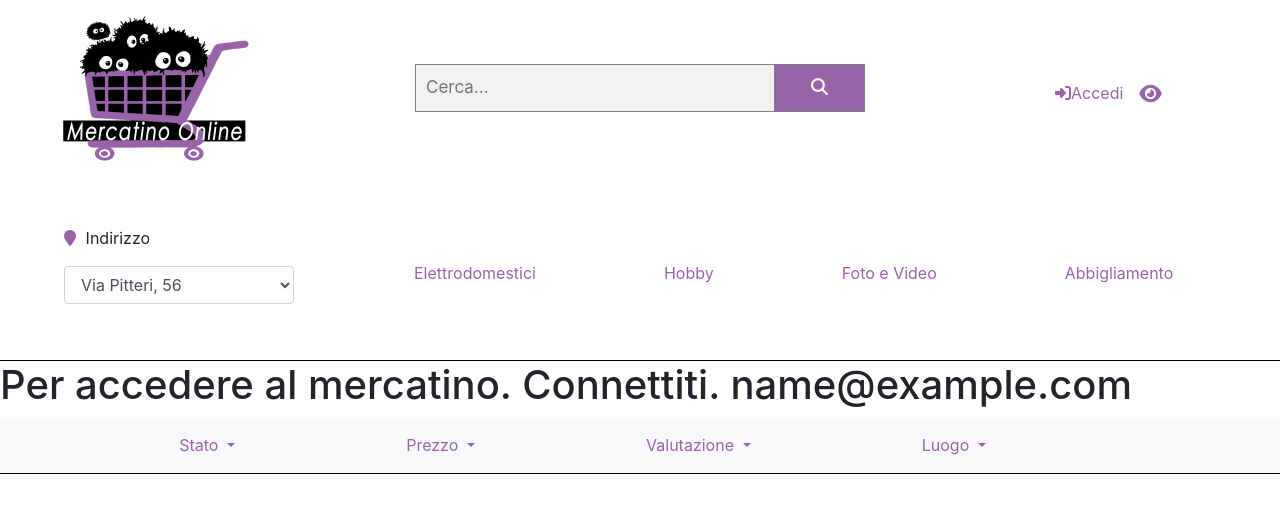
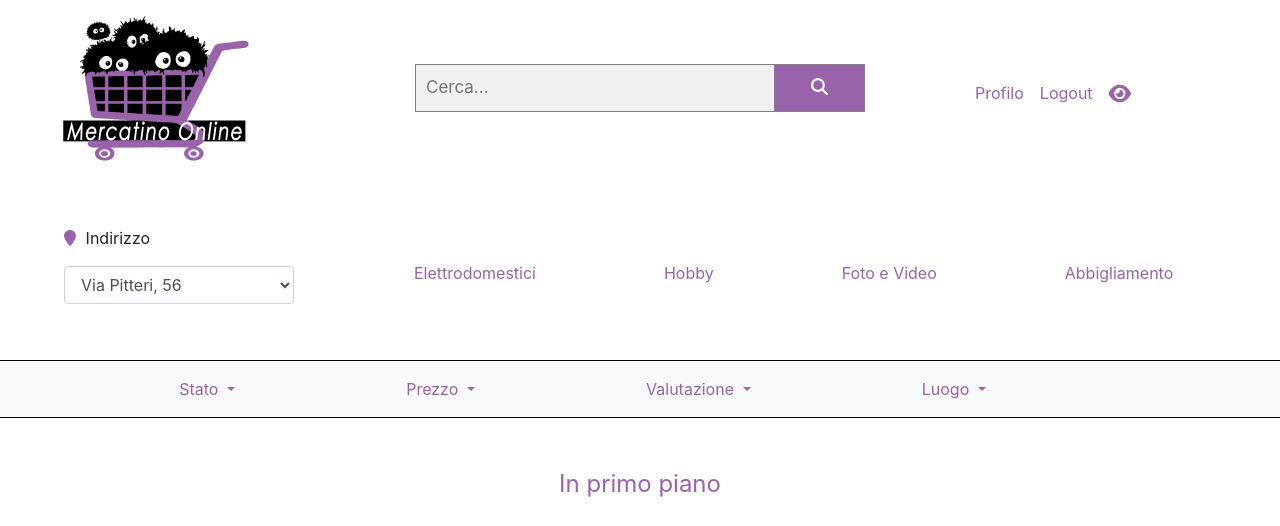
Before and after one commit to Laura-Moya/mercatino_online, a PHP site: page /index.php in a window 1280 px wide. Shown: the top 526 px of the page. Run offline with PHP 8.4, Linux system fonts and the light colour scheme; the visitor is signed in with stand-in values (Sample User, id 1); some libraries are stand-ins or nearby versions.

Commit message:
Logout, e session (1a parte)

```diff
--- a/common/funzioni.php
+++ b/common/funzioni.php
@@ -52,9 +52,12 @@ function isUser($cid,$login,$pwd)
 	  $msg = "Login effettuato con successo";
 		$risultato["status"]="ok";
 		$risultato["msg"]=$msg;
+
 	}
+
     return $risultato;
 }
+
 
 // Funzione relative alle funzione degli annunci
 
@@ -81,10 +84,9 @@ function leggiAnnunci($cid)
   }
 
   while ($row=$res->fetch_row()) {
-
-    $annunci[$row[0]] = $prodotto;
 		$prodotto[0] = $row[1];
 		$prodotto[1] = $row[3];
+		$annunci[$row[0]] = $prodotto;
 
   }
 
--- a/common/navbar.php
+++ b/common/navbar.php
@@ -1,4 +1,7 @@
 <?php
+
+  session_start();
+
 
 $tipoError = array("1" =>"Email non valida",
                     "2" =>"Password non valida");
@@ -37,34 +40,44 @@ include "db/connect.php";
 
     <div class="col-sm-6 col-md-3 col-lg-3">
       <ul class="navbar-nav">
-        <li class="nav-item">
-          <?php
+        <?php
 
-            if ($cid)
-            {
+          if (isset($_SESSION["utente"]))
+          {
+            echo "<li class='nav-item'>";
+            echo "<a class='nav-link' style='cursor: pointer;' href='profiloVenditore.php'>Profilo</a>";
+            echo "</li>";
+            echo "<li class='nav-item'>";
+            echo "<a class='nav-link' style='cursor: pointer;' href='common/logout.php'>Logout</a>";
+            echo "</li>";
+          }
+          else {
+           echo "<li class='nav-item'>";
+           echo "<a class='nav-link' onclick='openForm()' style='cursor: pointer;' id='accedi'><i class='fas fa-sign-in-alt'></i>Accedi</a>";
+           echo "<div class='form-popup container-registrazione' id='myForm'>";
+           echo " <form action='./check.php' method='POST'>";
+           echo "<h4>Il Tuo Mercatino Online</h4>";
+           echo "<label for='email'><b>Email</b></label><br/>";
+           echo "<input type='text' placeholder='Immettere Email' name='email' value=";
+           $dat['email'];
+           echo "></br>";
+            if (isset($error['email'])) echo '<span class=\"error\'>' . $tipoerror[$error['email']] . "</span>";
+           echo "<label for='psw'><b>Password</b></label> <br/>";
+           echo "<input type='password' placeholder='Immettere Password' name='password' value=";
+           $dat["password"];
+           echo "></br>";
+           if (isset($error['password'])) echo "<span class=\'error\'>" . $tipoerror[$error['password']] . "</span>";
+           echo "<p>Non hai un account? <a href='./registrazione.php'>Registrati!</a></p>";
+           echo "<button type='submit' class='btn btn-primary btn-login'>Accedi</button>";
+           echo "<button type='button' class='btn btn-primary btn-login' onclick='closeForm()'>Chiudi</button>";
+           echo "</form>";
+           echo "</div>";
+           echo "</li>";
+           }
+        ?>
 
-            }
+        <!-- LOGIN -->
 
-          ?>
-
-          <!-- LOGIN -->
-          <a class="nav-link" onclick="openForm()" style="cursor: pointer;" id="accedi"><i class="fas fa-sign-in-alt"></i>Accedi</a>
-            <div class="form-popup container-registrazione" id="myForm">
-              <form action="./check.php" method="POST">
-              <h4>Il Tuo Mercatino Online</h4>
-
-              <label for="email"><b>Email</b></label> <br/>
-              <input type="text" placeholder="Immettere Email" name="email"  value="<?php  echo $dat["email"];?>"> </br> <?php if (isset($error["email"])) echo "<span class=\"error\">" . $tipoerror[$error["email"]] . "</span>"; ?>
-
-              <label for="psw"><b>Password</b></label> <br/>
-              <input type="password" placeholder="Immettere Password" name="password"  value="<?php  echo $dat["password"];?>"> </br> <?php if (isset($error["password"])) echo "<span class=\"error\">" . $tipoerror[$error["password"]] . "</span>"; ?>
-              <p>Non hai un account? <a href="./registrazione.php">Registrati!</a></p>
-
-              <button type="submit" class="btn btn-primary btn-login">Accedi</button>
-              <button type="button" class="btn btn-primary btn-login" onclick="closeForm()">Chiudi</button>
-              </form>
-            </div>
-        </li>
         <li class="nav-item">
           <a class="nav-link" href="osservati.php"><i class="fas fa-eye fa-lg icon-eye"></i></a>
         </li>
--- a/index.php
+++ b/index.php
@@ -12,26 +12,6 @@ include "common/funzioni.php";
   <?php include "common/navbar.php";?>
 
   <div class="session">
-    <?php
-
-		if (!isset($_SESSION["logged"]))
-		{
-			echo "<div class=\"well\"><h1>Benvenuto nel tuo mercartino</h1></div>";
-		}
-		else
-		{
-			if (isset($_GET["op"]))
-			{
-				echo "<div class=\"well\">";
-				include "frontend/". $_GET["op"] . ".php";
-				echo "</div>";
-			}
-			elseif (!isset($_GET["status"]))
-			{
-				echo "<div class=\"well\"><h1>Per accedere al mercatino. Connettiti. ". $_SESSION["utente"] . "</h1></div>";
-			}
-		}
-		?>
   </div>
   <!-- Navbar con i filtri -->
   <nav class="navbar navbar-expand-lg navbar-light bg-light" id="categorie">
```
Also changed, not shown: check.php (+13 -9 lines), common/logout.php (added, +11 -0 lines).
